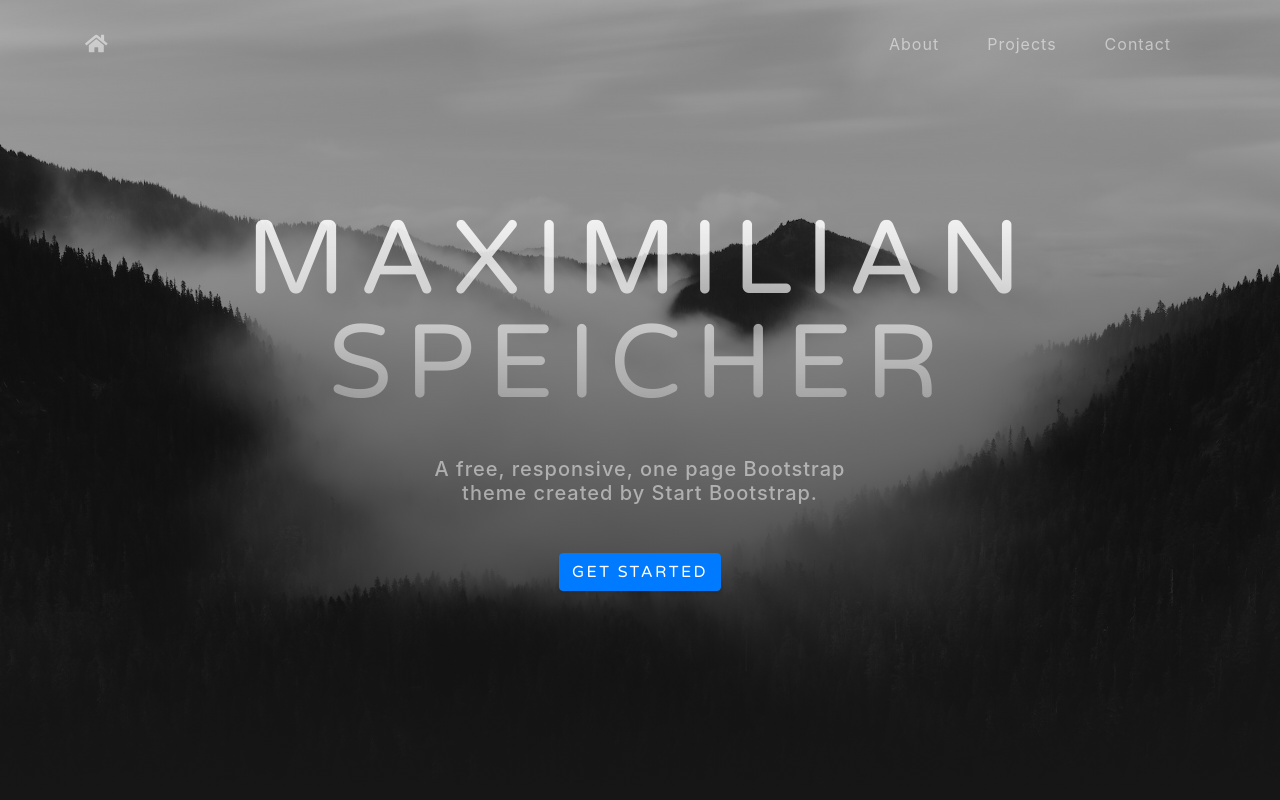
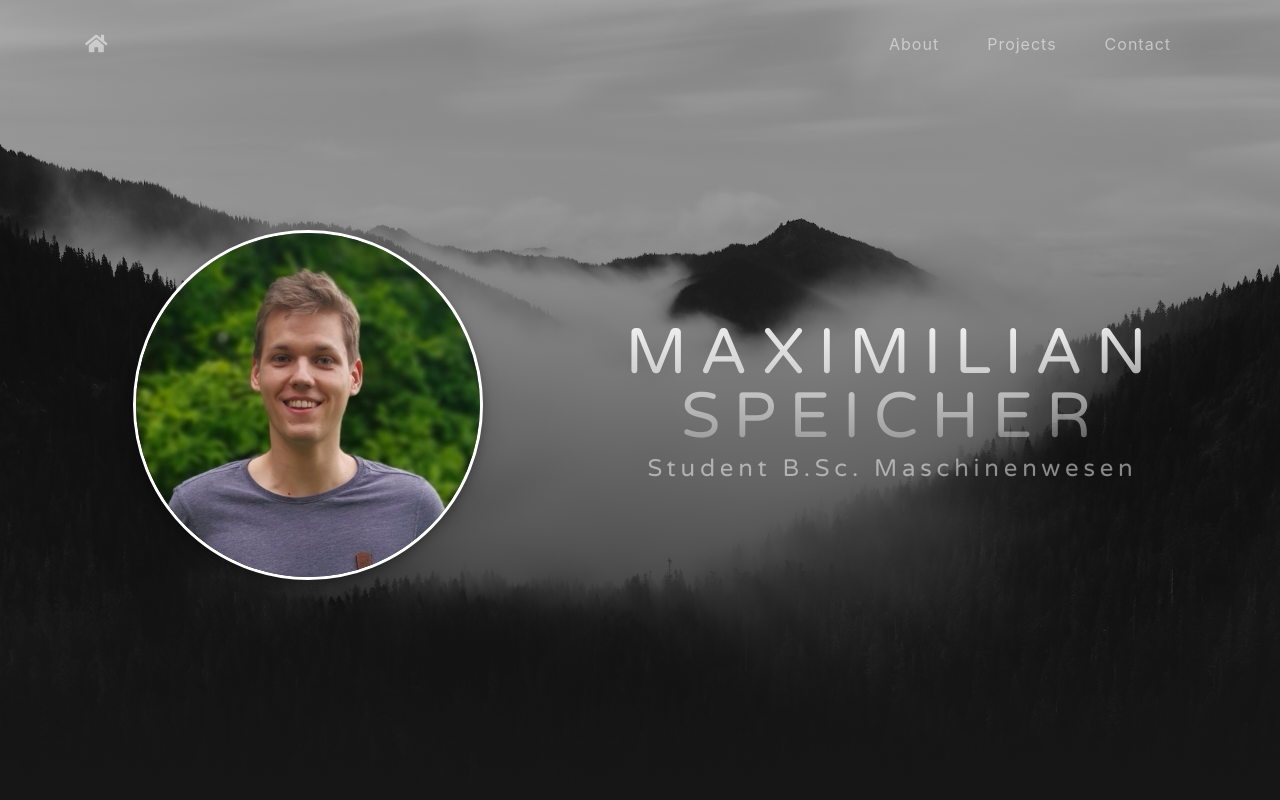
Before and after one commit to maxispeicher/maxispeicher.github.io, a website with bundled scripts: page index.html in a window 1280 px wide. Shown: the top 800 px of the page. Built offline with nearby package versions, Linux system fonts and the light colour scheme.

Commit message:
Added name and profile picture

```diff
--- a/index.html
+++ b/index.html
@@ -5,10 +5,10 @@
 
     <meta charset="utf-8">
     <meta name="viewport" content="width=device-width, initial-scale=1, shrink-to-fit=no">
-    <meta name="description" content="">
-    <meta name="author" content="">
+    <meta name="description" content="CV of Maximilian Speicher">
+    <meta name="author" content="Maximilian Speicher">
 
-    <title>Grayscale - Start Bootstrap Theme</title>
+    <title>Maximilian Speicher</title>
 
     <!-- Bootstrap core CSS -->
     <link href="vendor/bootstrap/css/bootstrap.min.css" rel="stylesheet">
@@ -55,12 +55,22 @@
 <!-- Header -->
 <header class="masthead">
     <div class="container d-flex h-100 align-items-center">
-        <div class="mx-auto text-center">
-            <h1 class="text-uppercase">Maximilian<br>Speicher</h1>
-            <br>
-            <h2 class="text-white-50 mx-auto mt-2 mb-5">A free, responsive, one page Bootstrap theme created by Start
-                Bootstrap.</h2>
-            <a href="#about" class="btn btn-primary js-scroll-trigger">Get Started</a>
+        <div class="row justify-content-center">
+            <div class="col-md-5">
+                <div class="header-content">
+                    <div class="top-image text-center">
+                        <img src="img/mspeicher.jpg" class="img-circle" alt="Profile photo">
+                    </div>
+                </div>
+            </div>
+            <div class="col-md-7 text-center align-items-center justify-content-center information-wrapper">
+                <div class="header-content">
+                    <div>
+                        <h1 class="text-uppercase">Maximilian<br>Speicher</h1>
+                        <h2 class="text-white-50">Student B.Sc. Maschinenwesen</h2>
+                    </div>
+                </div>
+            </div>
         </div>
     </div>
 </header>
@@ -185,7 +195,8 @@
             <a href="https://gitlab.com/speicher.maximilian" target="_blank" class="mx-2">
                 <i class="fab fa-gitlab"></i>
             </a>
-            <a href="https://stackoverflow.com/users/10608063/maximilian-speicher?tab=profile" target="_blank" class="mx-2">
+            <a href="https://stackoverflow.com/users/10608063/maximilian-speicher?tab=profile" target="_blank"
+               class="mx-2">
                 <i class="fab fa-stack-overflow"></i>
             </a>
         </div>
--- a/scss/_masthead.scss
+++ b/scss/_masthead.scss
@@ -9,55 +9,103 @@
   background-repeat: no-repeat;
   background-attachment: scroll;
   background-size: cover;
-  overflow: hidden;
+  overflow-x: hidden;
+  .row {
+    flex: 1;
+  }
+  .header-content {
+    padding: 60px 0 50px;
+  }
+  .information-wrapper {
+    padding: 0 0 0 30px;
+    display: flex;
+  }
+  .img-circle {
+    height: 200px;
+    width: 200px;
+    border-radius: 100%;
+    border: 3px solid #fff;
+    box-shadow: 0 4px 8px 0 rgba(0,0,0,.2),0 6px 20px 0 rgba(0,0,0,.19);
+    text-align: center
+  }
   h1 {
     font-family: 'Varela Round', sans-serif;
-    font-size: 1.5rem;
-    line-height: 1.5rem;
+    font-size: 1rem;
+    line-height: 1rem;
     letter-spacing: 0.7rem;
     background: -webkit-linear-gradient(fade-out(white, 0.1), fade-out(white, 0.7));
     -webkit-text-fill-color: transparent;
     -webkit-background-clip: text;
   }
   h2 {
-    max-width: 20rem;
+    font-family: 'Varela Round', sans-serif;
     font-size: 1rem;
+    line-height: 1rem;
+    letter-spacing: 0.3rem;
   }
   @media(min-width: 300px) {
+    h1 {
+      font-size: 1.5rem;
+      line-height: 1.5rem;
+    }
+  }
+  @media(min-width: 400px) {
     h1 {
       font-size: 2rem;
       line-height: 2rem;
     }
+    h2 {
+      font-size: 1.2rem;
+      line-height: 1.2rem;
+    }
+    .img-circle {
+      height: 225px;
+      width: 225px;
+    }
   }
-  @media(min-width: 400px) {
+  @media(min-width: 500px) {
     h1 {
       font-size: 2.5rem;
       line-height: 2.5rem;
     }
-  }
-  @media(min-width: 500px) {
-    h1 {
-      font-size: 3rem;
-      line-height: 3rem;
+    h2 {
+      font-size: 1.3rem;
+      line-height: 1.3rem;
+    }
+    .img-circle {
+      height: 250px;
+      width: 250px;
     }
   }
   @media(min-width: 768px) {
     h1 {
-      font-size: 4rem;
-      line-height: 4rem;
+      font-size: 2.75rem;
+      line-height: 2.75rem;
+    }
+    h2 {
+      font-size: 1.4rem;
+      line-height: 1.4rem;
+    }
+    .img-circle {
+      height: 275px;
+      width: 275px;
     }
   }
   @media(min-width: 992px) {
     height: 100vh;
     padding: 0;
     h1 {
-      font-size: 6.5rem;
-      line-height: 6.5rem;
+      font-size: 4rem;
+      line-height: 4rem;
       letter-spacing: 0.8rem;
     }
     h2 {
-      max-width: 30rem;
-      font-size: 1.25rem;
+      font-size: 1.5rem;
+      line-height: 1.5rem;
+    }
+    .img-circle {
+      height: 350px;
+      width: 350px;
     }
   }
 }
```
Also changed, not shown: css/grayscale.css, css/grayscale.min.css, img/mspeicher.jpg (added).
